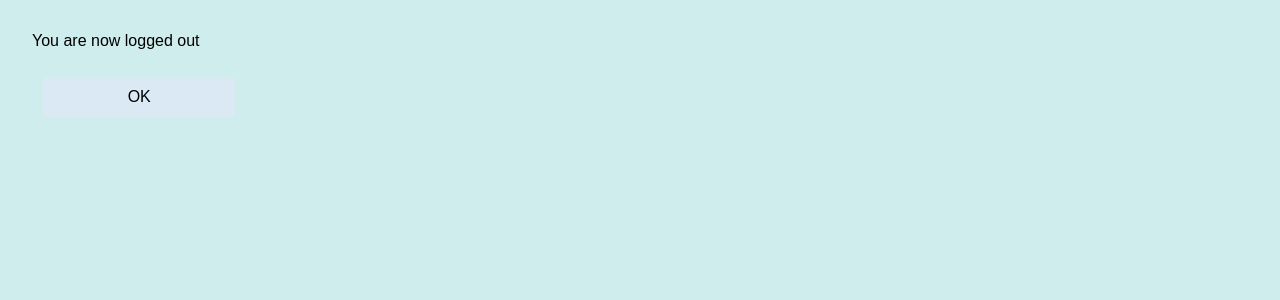
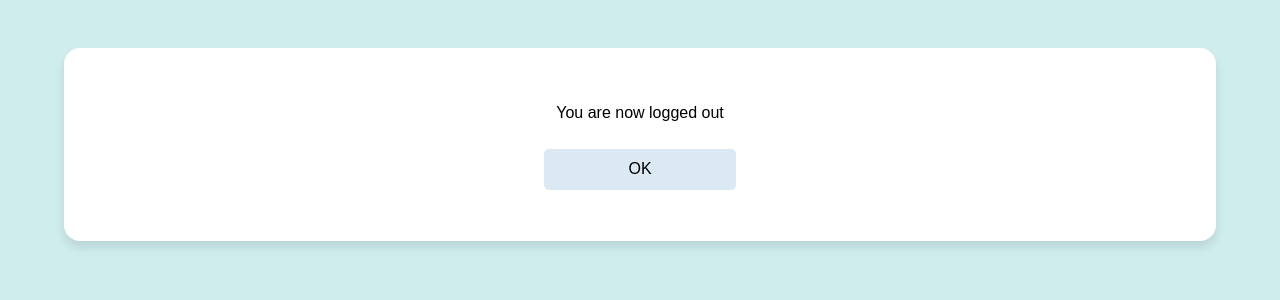
Before and after one commit to Jongwan93/CORTS-demo, an Angular app: page /logout in a window 1280 px wide. Shown: the top 300 px of the page. Built offline with nearby package versions, Linux system fonts and the light colour scheme; sample sign-in values are in the browser's storage.

Commit message:
Logout page content in container

```diff
--- a/src/logout/logout.component.html
+++ b/src/logout/logout.component.html
@@ -1,2 +1,4 @@
-<p>You are now logged out</p>
-<button class="navBtn" (click)="navigateToLogin()">OK</button>
+<div class="container" align="center">
+  <p>You are now logged out</p>
+  <button class="navBtn" (click)="navigateToLogin()">OK</button>
+</div>
```
